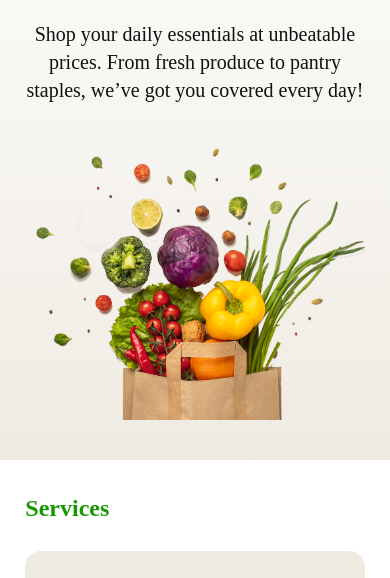
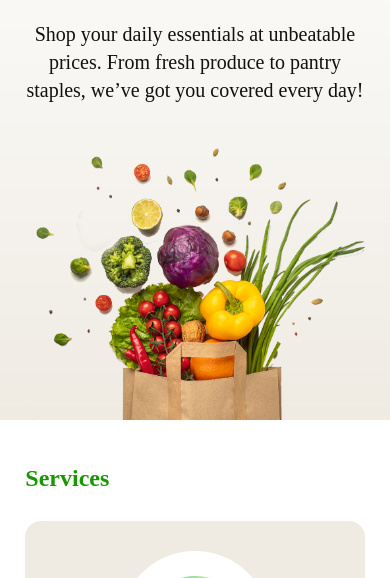
Before and after one commit to montasir132/Nature-s-Platter, a plain HTML site: page index.html in a window 390 px wide. Shown: the part 202-780 px from the top of the page. Drawn offline with nearby package versions, Linux system fonts and the light colour scheme.

Commit message:
Update index.html

```diff
--- a/index.html
+++ b/index.html
@@ -71,7 +71,7 @@
       </header>
       <!-- header end  -->
       <!-- banner start  -->
-      <section class="sm:[60px] md:pt-[100px] sm:pt-[50px] pb-[40px]">
+      <section class="sm:[60px] md:pt-[100px] sm:pt-[50px] mb-[40px]">
         <div class="justify-between items-center w-[87%] lg:w-[60%] xl:w-[50%] mx-auto">
           <div class="text-center ">
             <h1 class="font-semibold md:text-[56px] text-[30px] pb-[16px] md:pb-[32px] ">Freshness <span class="text-[#179800]">You Can<br class="sm:block hidden"> Count</span> On, Prices You’ll Love!</h1>
```
